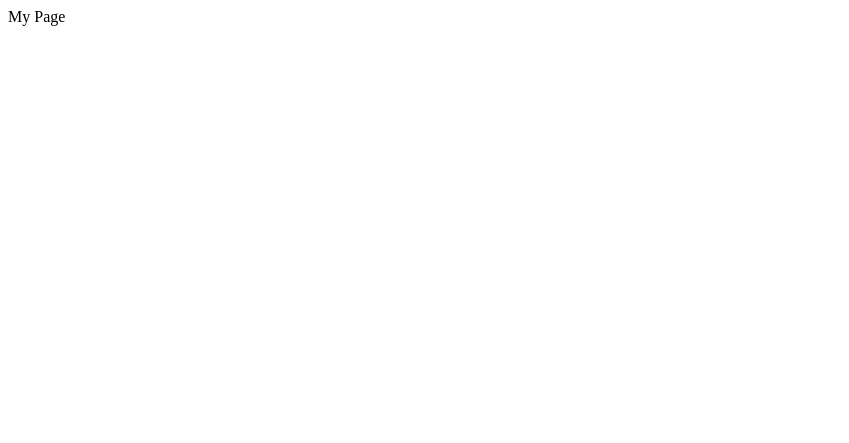
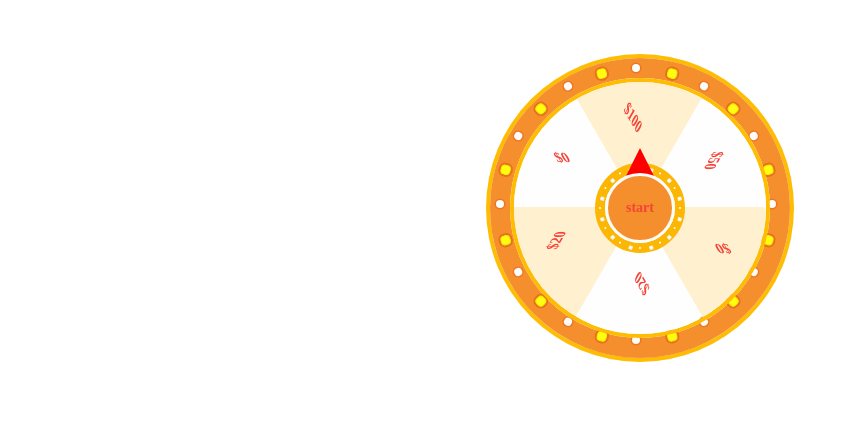
Before and after one commit to lwrsmiling/Wheel-of-Fortune, a plain HTML site: page index.html in a window 1280 px wide. Shown: the whole page, without its empty margins (0-849 px from the left). Drawn offline with nearby package versions, Linux system fonts and the light colour scheme.

Commit message:
Update index.html

```diff
--- a/index.html
+++ b/index.html
@@ -1 +1,90 @@
-My Page
+<!DOTYPE html>
+<html lang="en">
+<head>
+	<meta charset="UTF-8">
+	<title>Wheel of Fortune</title>
+	<link rel="stylesheet" type="text/css" href="css/Wheel%20of%20Fortune.css">
+	<script src="https://ajax.googleapis.com/ajax/libs/jquery/3.1.0/jquery.min.js"></script>
+	<script src="illumination.js"></script>
+</head>
+<body>
+    <div class="wrapper">
+	<div class="lottery-box">
+        <ul class="illumination">
+            <li></li>
+            <li></li>
+            <li></li>
+            <li></li>
+            <li></li>
+            <li></li>
+            <li></li>
+            <li></li>
+            <li></li>
+            <li></li>
+            <li></li>
+            <li></li>
+            <li></li>
+            <li></li>
+            <li></li>
+            <li></li>
+            <li></li>
+            <li></li>
+            <li></li>
+            <li></li>
+            <li></li>
+            <li></li>
+            <li></li>
+            <li></li>
+        </ul>
+        <ul class="lottery-sector">
+            <li></li>
+            <li></li>
+            <li></li>
+            <li></li>
+            <li></li>
+            <li></li>
+        </ul>
+        <ul class="lottery-gift">
+            <li>$100</li>
+            <li>$50</li>
+            <li>$0</li>
+            <li>$20</li>
+            <li>$20</li>
+            <li>$0</li>
+        </ul>
+        <ul class="draw_outer">
+        <li></li>
+        <li></li>
+        <li></li>
+        <li></li>
+        <li></li>
+        <li></li>
+        <li></li>
+        <li></li>
+        <li></li>
+        <li></li>
+        <li></li>
+        <li></li>
+        <li></li>
+        <li></li>
+        <li></li>
+        <li></li>
+        <li></li>
+        <li></li>
+        <li></li>
+        <li></li>
+        <li></li>
+        <li></li>
+        <li></li>
+        <li></li>
+
+        </ul>
+        <span class="pointer"></span>
+        <div class="draw_inner">
+          <span>start </span>
+        </div>
+        </div>
+
+    </div>
+
+</body>
```
